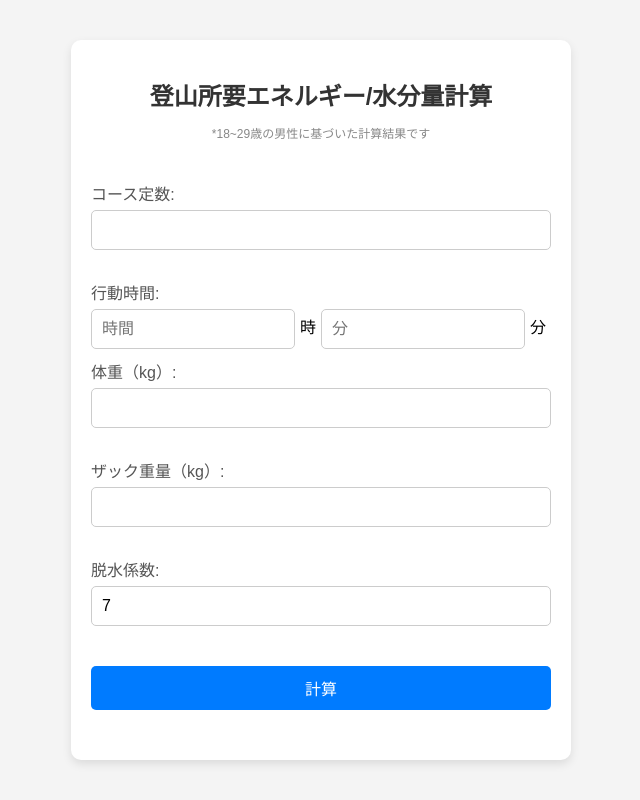
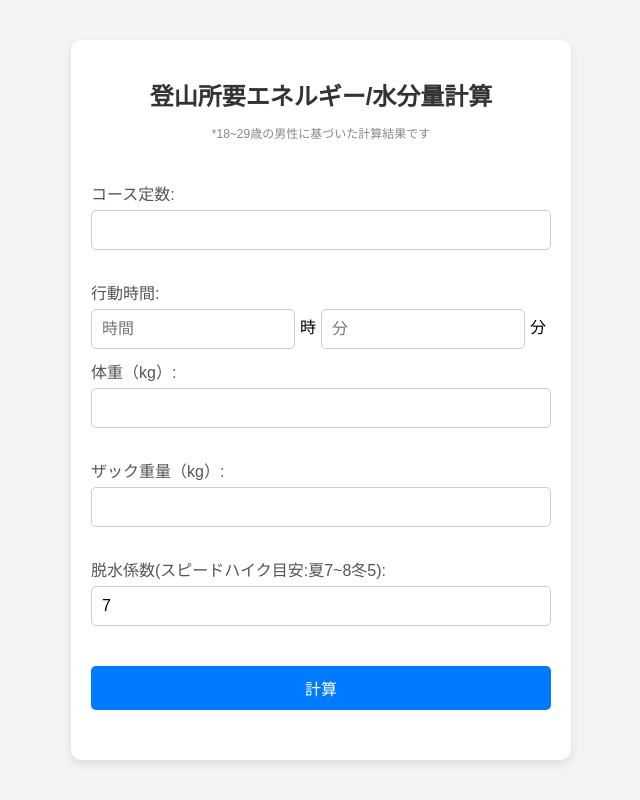
Before and after one commit to kawauso1217/-, a plain HTML site: page 登山エネルギー水分量計算.html in a window 1280 px wide. Shown: the whole page, without its empty margins (319-959 px from the left). Drawn offline with Linux system fonts and the light colour scheme.

Commit message:
Update 登山エネルギー水分量計算.html

```diff
--- a/登山エネルギー水分量計算.html
+++ b/登山エネルギー水分量計算.html
@@ -152,7 +152,7 @@
             <label for="backpack_weight">ザック重量（kg）:</label>
             <input type="number" id="backpack_weight" name="backpack_weight" required>
 
-            <label for="dehydration_factor">脱水係数:</label>
+            <label for="dehydration_factor">脱水係数(スピードハイク目安:夏7~8冬5):</label>
             <input type="number" id="dehydration_factor" name="dehydration_factor" value="7" required>
 
             <input type="submit" value="計算">
```
